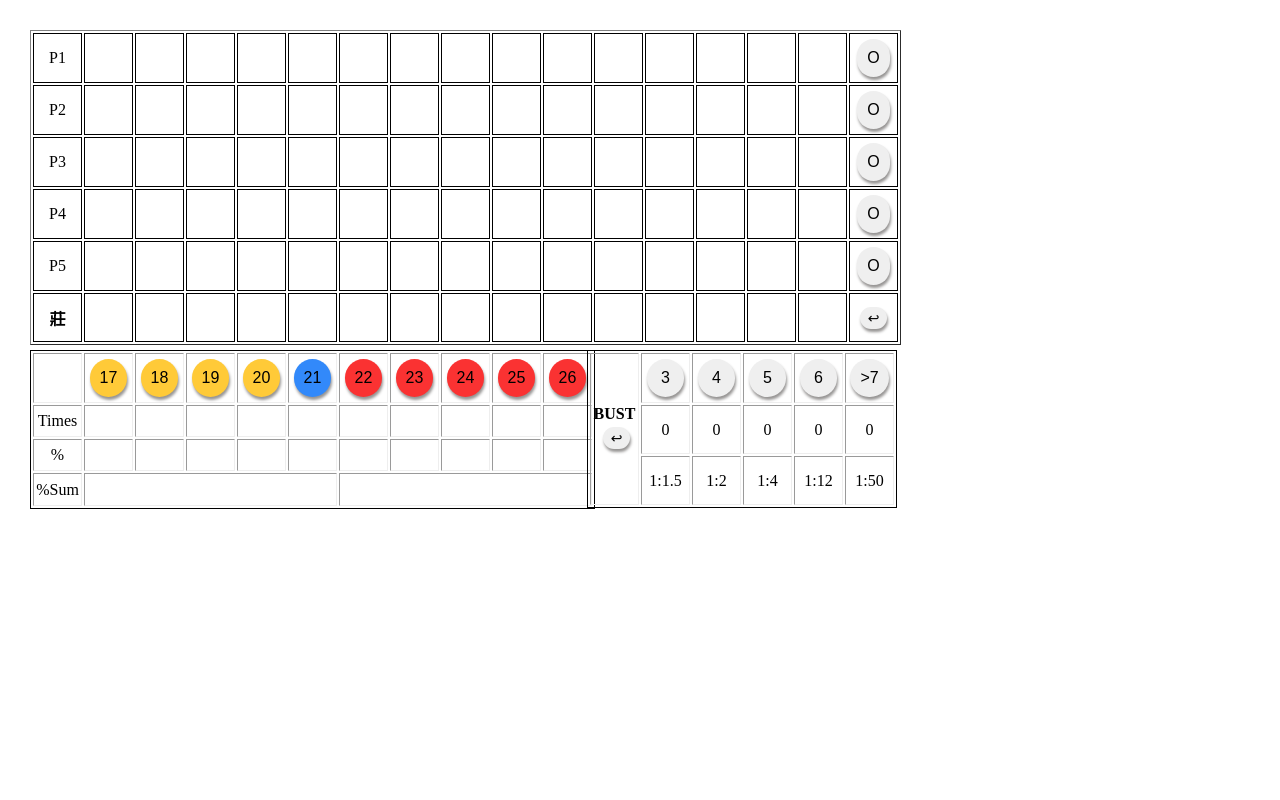
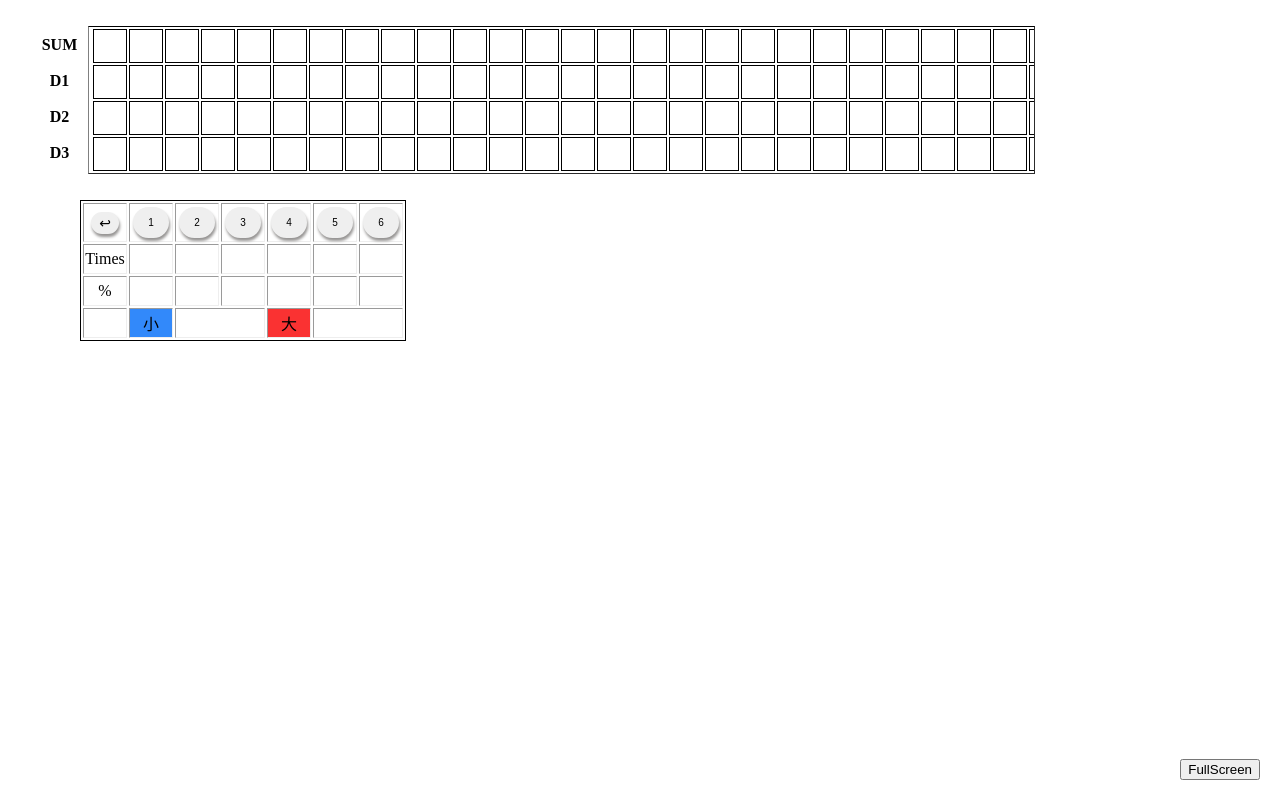
Before and after one commit to wwwlun/BJHTML, a plain HTML site: page index.html in a window 1280 px wide. Drawn offline with Linux system fonts and the light colour scheme.

Commit message:
Update index.html

```diff
--- a/index.html
+++ b/index.html
@@ -4,257 +4,103 @@
 <meta charset="utf-8">
 </head>
 
-<script language="javascript">
-	var points, i_p=0, i_bk=5, j=1;
-	var Arr=[], Counts = {};
-	var arrBust=[], countBust={};
+<style>
 
-	function writePoints(points) {
-
-		//fill value in the table for show
-		var pos = document.getElementById('myTable').rows[i_bk].cells[j];
-		pos.innerHTML=points;
-
-		//fill value in the Arr for count
-		Arr.push(points);
-
-		//fill table background color
-		if (points<21){
-			pos.style.background = '#ffca38';
-		}
-		else if (points==21){
-			pos.style.background = '#3289fa';
-			//fa3232
-			//51f057 green
-			//3289fa blue
-		}
-		else if (points>21){
-			pos.style.background = '#fa3232';
+.container {
+	min-width: 100px;
+	overflow-x: auto;
+	margin-left: 5em;
+	overflow-y: visible;
 }
 
-		Statistic()
+#myTable {
+	width: 80%;
+	border-collapse: separate;
+	border-spacing: 1;
+	border-top: 1px solid #000;
 
-		if (j<15){
-		j = j+1;
-		document.getElementById('myTable').rows[i_bk].cells[j].innerHTML = j+"❓";
-		}
+	display: block;
+	overflow-x: auto;
+    white-space: nowrap;
+	table-layout: fixed;
 }
 
-	function Pair1(){
-		if (document.getElementById('myTable').rows[0].cells[j].innerHTML == ""){
-		document.getElementById('myTable').rows[0].cells[j].style.background="#91ed87"
-		document.getElementById('myTable').rows[0].cells[j].innerHTML='<font color="black">'+"O"+'</font>';
-		} else {
-		document.getElementById('myTable').rows[0].cells[j].innerHTML="";
-		document.getElementById('myTable').rows[0].cells[j].style.background="white"
-		}
-	}
-
-	function Pair2(){
-		if (document.getElementById('myTable').rows[1].cells[j].innerHTML == ""){
-		document.getElementById('myTable').rows[1].cells[j].style.background="#91ed87"
-		document.getElementById('myTable').rows[1].cells[j].innerHTML='<font color="black">'+"O"+'</font>';
-		} else {
-		document.getElementById('myTable').rows[1].cells[j].innerHTML="";
-		document.getElementById('myTable').rows[1].cells[j].style.background="white"
-		}
-	}
-	function Pair3(){
-		if (document.getElementById('myTable').rows[2].cells[j].innerHTML == ""){
-		document.getElementById('myTable').rows[2].cells[j].style.background="#91ed87"
-		document.getElementById('myTable').rows[2].cells[j].innerHTML='<font color="black">'+"O"+'</font>';
-		} else {
-		document.getElementById('myTable').rows[2].cells[j].innerHTML="";
-		document.getElementById('myTable').rows[2].cells[j].style.background="white"
-		}
-	}
-	function Pair4(){
-		if (document.getElementById('myTable').rows[3].cells[j].innerHTML == ""){
-		document.getElementById('myTable').rows[3].cells[j].style.background="#91ed87"
-		document.getElementById('myTable').rows[3].cells[j].innerHTML='<font color="black">'+"O"+'</font>';
-		} else {
-		document.getElementById('myTable').rows[3].cells[j].innerHTML="";
-		document.getElementById('myTable').rows[3].cells[j].style.background="white"
-		}
-	}
-	function Pair5(){
-		if (document.getElementById('myTable').rows[4].cells[j].innerHTML == ""){
-		document.getElementById('myTable').rows[4].cells[j].style.background="#91ed87"
-		document.getElementById('myTable').rows[4].cells[j].innerHTML='<font color="black">'+"O"+'</font>';
-		} else {
-		document.getElementById('myTable').rows[4].cells[j].innerHTML="";
-		document.getElementById('myTable').rows[4].cells[j].style.background="white"
-		}
-	}
-
-
-	function rmPoint(){
-		//remove value from the table
-		if (j>1){
-
-		document.getElementById('myTable').rows[5].cells[j].innerHTML="";
-		document.getElementById('myTable').rows[5].cells[j].style.background="white";
-		document.getElementById('myTable').rows[5].cells[j-1].innerHTML="❓";
-		document.getElementById('myTable').rows[5].cells[j-1].style.background="white";
-
-		//remove the last element in the Arr, refresh the count table
-		Arr.pop();
-		Statistic()
-
-			j = j-1;}
-	}
-
-	function Statistic(){
-
-		//Times
-		document.querySelector("#timesTable > td:nth-child(2)").innerHTML  = Arr.filter(x => x === 17).length;
-		document.querySelector("#timesTable > td:nth-child(3)").innerHTML  = Arr.filter(x => x === 18).length;
-		document.querySelector("#timesTable > td:nth-child(4)").innerHTML  = Arr.filter(x => x === 19).length;
-		document.querySelector("#timesTable > td:nth-child(5)").innerHTML  = Arr.filter(x => x === 20).length;
-		document.querySelector("#timesTable > td:nth-child(6)").innerHTML  = Arr.filter(x => x === 21).length;
-		document.querySelector("#timesTable > td:nth-child(7)").innerHTML  = Arr.filter(x => x === 22).length;
-		document.querySelector("#timesTable > td:nth-child(8)").innerHTML  = Arr.filter(x => x === 23).length;
-		document.querySelector("#timesTable > td:nth-child(9)").innerHTML  = Arr.filter(x => x === 24).length;
-		document.querySelector("#timesTable > td:nth-child(10)").innerHTML = Arr.filter(x => x === 25).length;
-		document.querySelector("#timesTable > td:nth-child(11)").innerHTML = Arr.filter(x => x === 26).length;
-		//document.querySelector("#timesTable > td:nth-child(12)").innerHTML = Arr.length;
-
-		document.querySelector("#per_sumTable > td:nth-child(2)").innerHTML =
-		((( Arr.filter(x => x === 17).length+
-			Arr.filter(x => x === 18).length+
-			Arr.filter(x => x === 19).length+
-			Arr.filter(x => x === 20).length+
-			Arr.filter(x => x === 21).length )/Arr.length)*100).toFixed(0)+"%";
-
-		document.querySelector("#per_sumTable > td:nth-child(3)").innerHTML =
-		((( Arr.filter(x => x === 22).length+
-			Arr.filter(x => x === 23).length+
-			Arr.filter(x => x === 24).length+
-			Arr.filter(x => x === 25).length+
-			Arr.filter(x => x === 26).length )/Arr.length)*100).toFixed(0)+"%";
-
-
-		//%Percentage
-		document.querySelector("#perTable > td:nth-child(2)").innerHTML  = (((Arr.filter(x => x === 17).length)/Arr.length)*100).toFixed(0)+"%";
-		document.querySelector("#perTable > td:nth-child(3)").innerHTML  = (((Arr.filter(x => x === 18).length)/Arr.length)*100).toFixed(0)+"%";
-		document.querySelector("#perTable > td:nth-child(4)").innerHTML  = (((Arr.filter(x => x === 19).length)/Arr.length)*100).toFixed(0)+"%";
-		document.querySelector("#perTable > td:nth-child(5)").innerHTML  = (((Arr.filter(x => x === 20).length)/Arr.length)*100).toFixed(0)+"%";
-		document.querySelector("#perTable > td:nth-child(6)").innerHTML  = (((Arr.filter(x => x === 21).length)/Arr.length)*100).toFixed(0)+"%";
-		document.querySelector("#perTable > td:nth-child(7)").innerHTML  = (((Arr.filter(x => x === 22).length)/Arr.length)*100).toFixed(0)+"%";
-		document.querySelector("#perTable > td:nth-child(8)").innerHTML  = (((Arr.filter(x => x === 23).length)/Arr.length)*100).toFixed(0)+"%";
-		document.querySelector("#perTable > td:nth-child(9)").innerHTML  = (((Arr.filter(x => x === 24).length)/Arr.length)*100).toFixed(0)+"%";
-		document.querySelector("#perTable > td:nth-child(10)").innerHTML = (((Arr.filter(x => x === 25).length)/Arr.length)*100).toFixed(0)+"%";
-		document.querySelector("#perTable > td:nth-child(11)").innerHTML = (((Arr.filter(x => x === 26).length)/Arr.length)*100).toFixed(0)+"%";
-		//document.querySelector("#perTable > td:nth-child(12)").innerHTML = ((Arr.length)/Arr.length)*100+"%";
-
-		// Bust times
-		document.getElementById('bustTable').rows[1].cells[0].innerHTML  = arrBust.filter(x => x === 3).length;
-		document.getElementById('bustTable').rows[1].cells[1].innerHTML  = arrBust.filter(x => x === 4).length;
-		document.getElementById('bustTable').rows[1].cells[2].innerHTML  = arrBust.filter(x => x === 5).length;
-		document.getElementById('bustTable').rows[1].cells[3].innerHTML  = arrBust.filter(x => x === 6).length;
-		document.getElementById('bustTable').rows[1].cells[4].innerHTML  = arrBust.filter(x => x === 7).length;
-
-	}
-
-	function bust(n) {
-		arrBust.push(n);
-		Statistic()
-	}
-
-	function rmBust(){
-		arrBust.pop();
-		Statistic()
-
-	}
-
-
-</script>
-
-<style>
-
-
-	#myTable {
-		position:absolute;
-		top:  30px;
-		left: 30px;
-    }
 
 #myTable tr{
 	border: 1px;
 	border-style: solid;
-
 }
 
 #myTable td{
-	    width: 45px;
-		height: 45px;
+	font-size: 25px;
+	min-width: 30px;
+	height: 30px;
 	border: 1px;
 	border-style: solid;
 	vertical-align: middle;
 	text-align: center;
 }
 
+
+.headcol {
+	position: absolute;
+	width: 45px;
+	height: 30px;
+	left: 35px;
+
+	margin-top: -1px;
+	border-style: solid;
+	border-color: transparent;
+	vertical-align: middle;
+	text-align: center;
+	display: flex;
+	justify-content: center;
+	align-items: center;
+}
+
+
 #bottonTable {
 	position:absolute;
-		top:  350px;
-		left: 30px;
-		border: 1px solid;
-		vertical-align: middle;
-		text-align: center;
-
-    }
-
-	#timesTable{
-		height: 32px;
-	}
-	#timesTable td{
-		width: 45px;
-	}
-
-	#perTable{
-		height: 32px;
-	}
-
-	#per_sumTable{
-		height: 33px;
-	}
-
-	#bustTable {
-		position:absolute;
-		top:  350px;
-		left: 587px;
-
+	top:  200px;
+	left: 80px;
 	border: 1px solid;
 	vertical-align: middle;
 	text-align: center;
 }
 
-	#bustTable td{
-		height: 45px;
-		width: 45px;
+#timesTable{
+	height: 30px;
 }
+
+#timesTable td{
+	width: 40px;
+}
+
+#perTable{
+	height: 30px;
+		text-align: center;
+}
+
+#per_sumTable{
+	height: 30px;
+		text-align: center;
+}
+
 
 
 .button {
 	border: none;
 	color: black;
-    padding: 10px 10px;
+	padding: 10px 15px;
 	text-align: center;
-    /*text-decoration: none;
-    display: inline-block;*/
-    font-size: 16px;
-    margin: 4px 2px;
+	font-size: 10px;
+	margin: 2px 2px;
 	cursor: pointer;
 	border-radius: 20px;
 	box-shadow: 1px 3px 3px 0px #969493;
 }
 
 button.button.pointBack {
-		/*
-		position:absolute;
-		top:  150px;
-		left: 500px;
-		*/
 	border: none;
 	color: black;
 	padding: 3px 8px;
@@ -276,167 +122,102 @@
 }
 
 
-	//.button.pair { background-color: #91ed87; }
-	.buttonUnder { background-color: #ffca38; }
-	.button21 { background-color: #3289fa; }
-	.buttonOver { background-color: #fa3232; }
+.rainbow {
+	background-color: #fff; /* 初始背景色 */
+	animation: rainbow-breathing 2s infinite; /* 使用動畫 */
+}
+
+@keyframes rainbow-breathing {
+	0% {
+		background-color: #ff0000; /* 紅色 */
+	}
+	25% {
+		background-color: #ffff00; /* 黃色 */
+	}
+	50% {
+		background-color: #00ff00; /* 綠色 */
+	}
+	75% {
+		background-color: #00ffff; /* 青色 */
+	}
+	100% {
+		background-color: #0000ff; /* 藍色 */
+	}
+}
+
 
 relative
 .pointBack { background-color: #ffca38; }
 
+
+#fullscreen-btn {
+	position: fixed;
+	bottom: 20px;
+	right: 20px;
+	z-index: 9999;
+}
 </style>
+
 
 <body>
 <BR>
-
-
-<table id="myTable", border="",cellspacing="0",cellpadding="1">
-
+<!-----mainTable----------------------------------->
+<div  class="container">
+<table id="myTable", border="1",cellspacing="0",cellpadding="0">
 <tr>
-	<td>P1</td>
-	<td></td>
-	<td></td>
-	<td></td>
-	<td></td>
-	<td></td>
-	<td></td>
-	<td></td>
-	<td></td>
-	<td></td>
-	<td></td>
-	<td></td>
-	<td></td>
-	<td></td>
-	<td></td>
-	<td></td>
-	<td><button class="button pair" onclick="Pair1()">O</button></td>
+	<th class="headcol">SUM</th>
+	<td></td> <td></td> <td></td> <td></td> <td></td> <td></td>
+	<td></td> <td></td> <td></td> <td></td> <td></td> <td></td>
+	<td></td> <td></td> <td></td> <td></td> <td></td> <td></td>
+	<td></td> <td></td> <td></td> <td></td> <td></td> <td></td>
+	<td></td> <td></td> <td></td> <td></td> <td></td> <td></td>
 </tr>
 
 <tr>
-	<td>P2</td>
-	<td></td>
-	<td></td>
-	<td></td>
-	<td></td>
-	<td></td>
-	<td></td>
-	<td></td>
-	<td></td>
-	<td></td>
-	<td></td>
-	<td></td>
-	<td></td>
-	<td></td>
-	<td></td>
-	<td></td>
-	<td><button class="button pair" onclick="Pair2()">O</button></td>
+	<th class="headcol">D1</th>
+	<td></td> <td></td> <td></td> <td></td> <td></td> <td></td>
+	<td></td> <td></td> <td></td> <td></td> <td></td> <td></td>
+	<td></td> <td></td> <td></td> <td></td> <td></td> <td></td>
+	<td></td> <td></td> <td></td> <td></td> <td></td> <td></td>
+	<td></td> <td></td> <td></td> <td></td> <td></td> <td></td>
 </tr>
 
 <tr>
-	<td>P3</td>
-	<td></td>
-	<td></td>
-	<td></td>
-	<td></td>
-	<td></td>
-	<td></td>
-	<td></td>
-	<td></td>
-	<td></td>
-	<td></td>
-	<td></td>
-	<td></td>
-	<td></td>
-	<td></td>
-	<td></td>
-	<td><button class="button pair" onclick="Pair3()">O</button></td>
+	<th class="headcol">D2</th>
+	<td></td> <td></td> <td></td> <td></td> <td></td> <td></td>
+	<td></td> <td></td> <td></td> <td></td> <td></td> <td></td>
+	<td></td> <td></td> <td></td> <td></td> <td></td> <td></td>
+	<td></td> <td></td> <td></td> <td></td> <td></td> <td></td>
+	<td></td> <td></td> <td></td> <td></td> <td></td> <td></td>
 </tr>
 
 <tr>
-	<td>P4</td>
-	<td></td>
-	<td></td>
-	<td></td>
-	<td></td>
-	<td></td>
-	<td></td>
-	<td></td>
-	<td></td>
-	<td></td>
-	<td></td>
-	<td></td>
-	<td></td>
-	<td></td>
-	<td></td>
-	<td></td>
-	<td><button class="button pair" onclick="Pair4()">O</button></td>
+	<th class="headcol">D3</th>
+	<td></td> <td></td> <td></td> <td></td> <td></td> <td></td>
+	<td></td> <td></td> <td></td> <td></td> <td></td> <td></td>
+	<td></td> <td></td> <td></td> <td></td> <td></td> <td></td>
+	<td></td> <td></td> <td></td> <td></td> <td></td> <td></td>
+	<td></td> <td></td> <td></td> <td></td> <td></td> <td></td>
 </tr>
+</table>
+</div>
+<!-----mainTable----------------------------------->
 
+<!-----bottonTable--------------------------------->
+<BR>
+<table id="bottonTable", border="1",cellspacing="0",cellpadding="1">
 <tr>
-	<td>P5</td>
-	<td></td>
-	<td></td>
-	<td></td>
-	<td></td>
-	<td></td>
-	<td></td>
-	<td></td>
-	<td></td>
-	<td></td>
-	<td></td>
-	<td></td>
-	<td></td>
-	<td></td>
-	<td></td>
-	<td></td>
-	<td><button class="button pair" onclick="Pair5()">O</button></td>
-	</tr>
-
-	<tr>
-	<td><b>莊</b></td>
-	<td></td>
-	<td></td>
-	<td></td>
-	<td></td>
-	<td></td>
-	<td></td>
-	<td></td>
-	<td></td>
-	<td></td>
-	<td></td>
-	<td></td>
-	<td></td>
-	<td></td>
-	<td></td>
-	<td></td>
-	<td><button class="button pointBack" onclick="rmPoint()"> ↩ </button></td>
-	</tr>
-</TABLE>
-
-<BR>
-<TABLE id="bottonTable", border="",cellspacing="0",cellpadding="1">
-<tr>
-<td> </td>
-<td><button class="button buttonUnder" onclick="writePoints(17)">17 </button>   </td>
-<td><button class="button buttonUnder" onclick="writePoints(18)">18 </button>   </td>
-<td><button class="button buttonUnder" onclick="writePoints(19)">19 </button>   </td>
-<td><button class="button buttonUnder" onclick="writePoints(20)">20 </button>   </td>
-<td><button class="button button21"    onclick="writePoints(21)">21 </button>   </td>
-
-<td><button class="button buttonOver"  onclick="writePoints(22)">22 </button>   </td>
-<td><button class="button buttonOver"  onclick="writePoints(23)">23 </button>   </td>
-<td><button class="button buttonOver"  onclick="writePoints(24)">24 </button>   </td>
-<td><button class="button buttonOver"  onclick="writePoints(25)">25 </button>   </td>
-<td><button class="button buttonOver"  onclick="writePoints(26)">26 </button>   </td>
-<!--<td>SUM</td>*/-->
+	<td><button class="button bustBack" onclick="rmPoint()"> ↩ </button> </td>
+	<td><button class="button" onclick="writePoints(1)">1 </button>   </td>
+	<td><button class="button" onclick="writePoints(2)">2 </button>   </td>
+	<td><button class="button" onclick="writePoints(3)">3 </button>   </td>
+	<td><button class="button" onclick="writePoints(4)">4 </button>   </td>
+	<td><button class="button" onclick="writePoints(5)">5 </button>   </td>
+	<td><button class="button" onclick="writePoints(6)">6 </button>   </td>
 </tr>
 
 <tr id="timesTable">
 	<td> Times </td>
-<td>   </td>
-<td>   </td>
-<td>   </td>
-<td>   </td>
 	<td>   </td>
 	<td>   </td>
 	<td>   </td>
@@ -453,52 +234,168 @@
 	<td>   </td>
 	<td>   </td>
 	<td>   </td>
-<td>   </td>
-<td>   </td>
-<td>   </td>
-<td>   </td>
 </tr>
 
 <tr id="per_sumTable">
-<td> %Sum  </td>
-<td colspan="5"></td>
-<td colspan="5"></td>
-</TABLE>
+	<td>   </td>
+	<td bgcolor="#3289fa" > 小  </td>
+	<td colspan="2"></td>
+	<td bgcolor="#fa3232" > 大  </td>
+	<td colspan="2"></td>
+</tr>
+</table>
+<button onclick="fullScreen()" id="fullscreen-btn">FullScreen</button>
 
 
 
+<script language = "javascript">
+var points, i_p = 0, i_dice = 1, j = 1, sum_temp = 0;
+var Arr = [], Arr_sum = [], Counts = {}, point_temp = [];
+var countBust = {};
 
-<TABLE id="bustTable", border="",cellspacing="0",cellpadding="1">
+function writePoints(points) {
 
-<tr>
-<td rowspan="3"> <b>BUST</b> &nbsp;<button class="button bustBack" onclick="rmBust()"> ↩ </button></td>
-<td> <button class="button"  onclick="bust(3)"> &nbsp;3&nbsp; </button>   </td>
-<td> <button class="button"  onclick="bust(4)"> &nbsp;4&nbsp; </button>   </td>
-<td> <button class="button"  onclick="bust(5)"> &nbsp;5&nbsp; </button>   </td>
-<td> <button class="button"  onclick="bust(6)"> &nbsp;6&nbsp; </button>   </td>
-<td> <button class="button"  onclick="bust(7)"> >7 			  </button>   </td>
-</tr>
+    //fill value in the table for show
+    var pos = document.getElementById('myTable').rows[i_dice].cells[j];
+    pos.innerHTML = points;
 
-<tr>
-<td>  0 </td>
-<td>  0 </td>
-<td>  0 </td>
-<td>  0 </td>
-<td>  0 </td>
-</tr>
+    //fill value in the Arr for count
+    Arr.push(points);
+    point_temp.push(points);
+    sum_temp = sum_temp + points;
+    console.log(point_temp);
 
-<tr>
-<td> 1:1.5  </td>
-<td> 1:2  </td>
-<td> 1:4  </td>
-<td> 1:12  </td>
-<td> 1:50  </td>
-</tr>
+    if (point_temp.length > 1) {
+        var table = document.getElementById("myTable");
+        if (point_temp[i_dice - 2] == point_temp[i_dice - 1]) {
+            pos.style.background = '#ffca38';
+            table.rows[i_dice - 1].cells[j].style.background = '#ffca38';
+        }
+        console.log(point_temp[0] == point_temp[1] && point_temp[1] == point_temp[2]);
+
+        if (point_temp[0] == point_temp[1] && point_temp[1] == point_temp[2]) {
+            pos.classList.add("rainbow");
+            table.rows[i_dice - 1].cells[j].classList.add("rainbow");
+            table.rows[i_dice - 2].cells[j].classList.add("rainbow");
+        }
+
+    }
+
+    if (i_dice > 2) {
+        var table = document.getElementById("myTable");
+        var pos_sum = table.rows[0].cells[j];
+        pos_sum.innerHTML = sum_temp;
+
+        //fill value in the Arr for count
+        Arr_sum.push(sum_temp);
+
+        if (sum_temp < 11) {
+            pos_sum.style.background = '#3289fa';
+        } else {
+            pos_sum.style.background = '#fa3232';
+        }
+
+        j = j + 1;
+        i_dice = 1;
+        sum_temp = 0;
+        point_temp = [];
+
+		// Add 3 col when the table is full
+        if (j >= table.rows[0].cells.length) {
+            for (var k = 0; k < table.rows.length; k++) {
+                table.rows[k].insertCell();
+				table.rows[k].insertCell();
+				table.rows[k].insertCell();
+				console.log(table.rows[0].cells.length*100);
+            }
+			// scroll to the right end
+			table.scrollLeft = table.rows[0].cells.length*100;
+        }
+
+    } else {
+        i_dice = i_dice + 1;
+    }
+
+    Statistic()
+}
+
+function rmPoint() {
+    //remove value from the table
+    if (j > 1 && i_dice == 1) {
+
+        j = j - 1;
+        i_dice = 1;
+        Arr.pop();
+        Arr.pop();
+        Arr.pop();
+
+        document.getElementById('myTable').rows[0].cells[j].innerHTML = "";
+        document.getElementById('myTable').rows[0].cells[j].style.background = "white";
+        document.getElementById('myTable').rows[1].cells[j].innerHTML = "";
+        document.getElementById('myTable').rows[1].cells[j].classList.remove("rainbow");
+        document.getElementById('myTable').rows[1].cells[j].style.background = "white";
+        document.getElementById('myTable').rows[2].cells[j].innerHTML = "";
+        document.getElementById('myTable').rows[2].cells[j].classList.remove("rainbow");
+        document.getElementById('myTable').rows[2].cells[j].style.background = "white";
+        document.getElementById('myTable').rows[3].cells[j].innerHTML = "";
+        document.getElementById('myTable').rows[3].cells[j].classList.remove("rainbow");
+        document.getElementById('myTable').rows[3].cells[j].style.background = "white";
+
+        //remove the last element in the Arr, refresh the count table
+
+        Arr_sum.pop();
+        Statistic()
+
+    }
+}
+
+function Statistic() {
+    //Times
+    document.querySelector("#timesTable > td:nth-child(2)").innerHTML = Arr.filter(x => x === 1).length;
+    document.querySelector("#timesTable > td:nth-child(3)").innerHTML = Arr.filter(x => x === 2).length;
+    document.querySelector("#timesTable > td:nth-child(4)").innerHTML = Arr.filter(x => x === 3).length;
+    document.querySelector("#timesTable > td:nth-child(5)").innerHTML = Arr.filter(x => x === 4).length;
+    document.querySelector("#timesTable > td:nth-child(6)").innerHTML = Arr.filter(x => x === 5).length;
+    document.querySelector("#timesTable > td:nth-child(7)").innerHTML = Arr.filter(x => x === 6).length;
+
+    document.querySelector("#per_sumTable > td:nth-child(3)").innerHTML = (Arr_sum.filter(x => x < 11).length);
+    document.querySelector("#per_sumTable > td:nth-child(5)").innerHTML = (Arr_sum.filter(x => x >= 11).length);
+
+    //%Percentage
+    document.querySelector("#perTable > td:nth-child(2)").innerHTML = (((Arr.filter(x => x === 1).length) / Arr.length) * 100).toFixed(0) + "%";
+    document.querySelector("#perTable > td:nth-child(3)").innerHTML = (((Arr.filter(x => x === 2).length) / Arr.length) * 100).toFixed(0) + "%";
+    document.querySelector("#perTable > td:nth-child(4)").innerHTML = (((Arr.filter(x => x === 3).length) / Arr.length) * 100).toFixed(0) + "%";
+    document.querySelector("#perTable > td:nth-child(5)").innerHTML = (((Arr.filter(x => x === 4).length) / Arr.length) * 100).toFixed(0) + "%";
+    document.querySelector("#perTable > td:nth-child(6)").innerHTML = (((Arr.filter(x => x === 5).length) / Arr.length) * 100).toFixed(0) + "%";
+    document.querySelector("#perTable > td:nth-child(7)").innerHTML = (((Arr.filter(x => x === 6).length) / Arr.length) * 100).toFixed(0) + "%";
+}
 
 
+function addCol() {
+    let trs = document.querySelectorAll('#myTable tr');
 
-</TABLE>
+    for (let tr of trs) {
+        let td = document.createElement('td');
+        tr.appendChild(td);
+    }
+}
 
+function fullScreen() {
+    if (document.fullscreenElement) {
+        document.exitFullscreen();
+    } else {
+        document.documentElement.requestFullscreen();
+    }
+}
+</script>
+
+<script>
+//Warning when closing the web page
+window.addEventListener('beforeunload', function(event) {
+  event.preventDefault();
+  event.returnValue = '';
+});
+</script>
 
 </body>
 </html>
```
Lines whose indentation alone changed are shown as unchanged.
